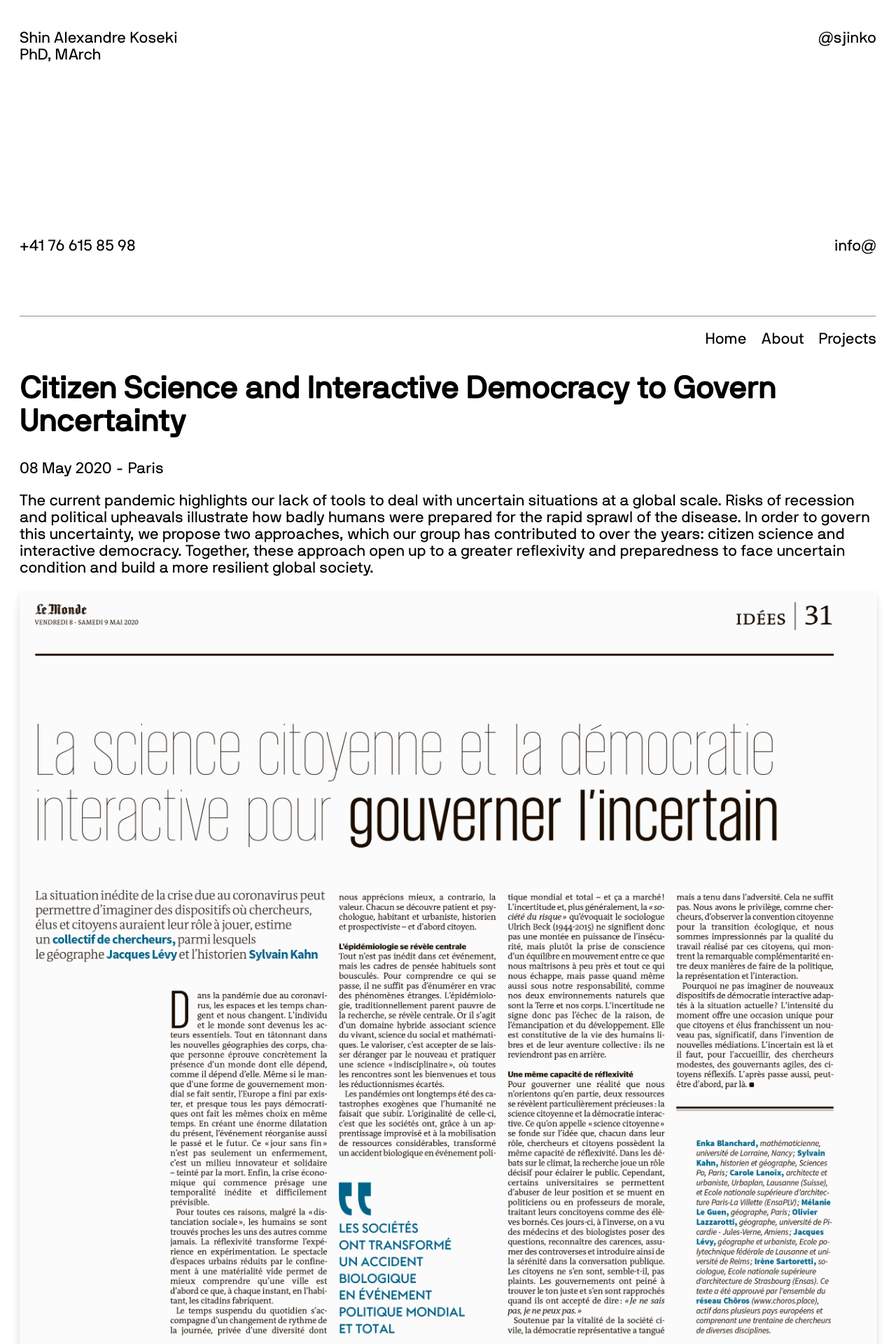
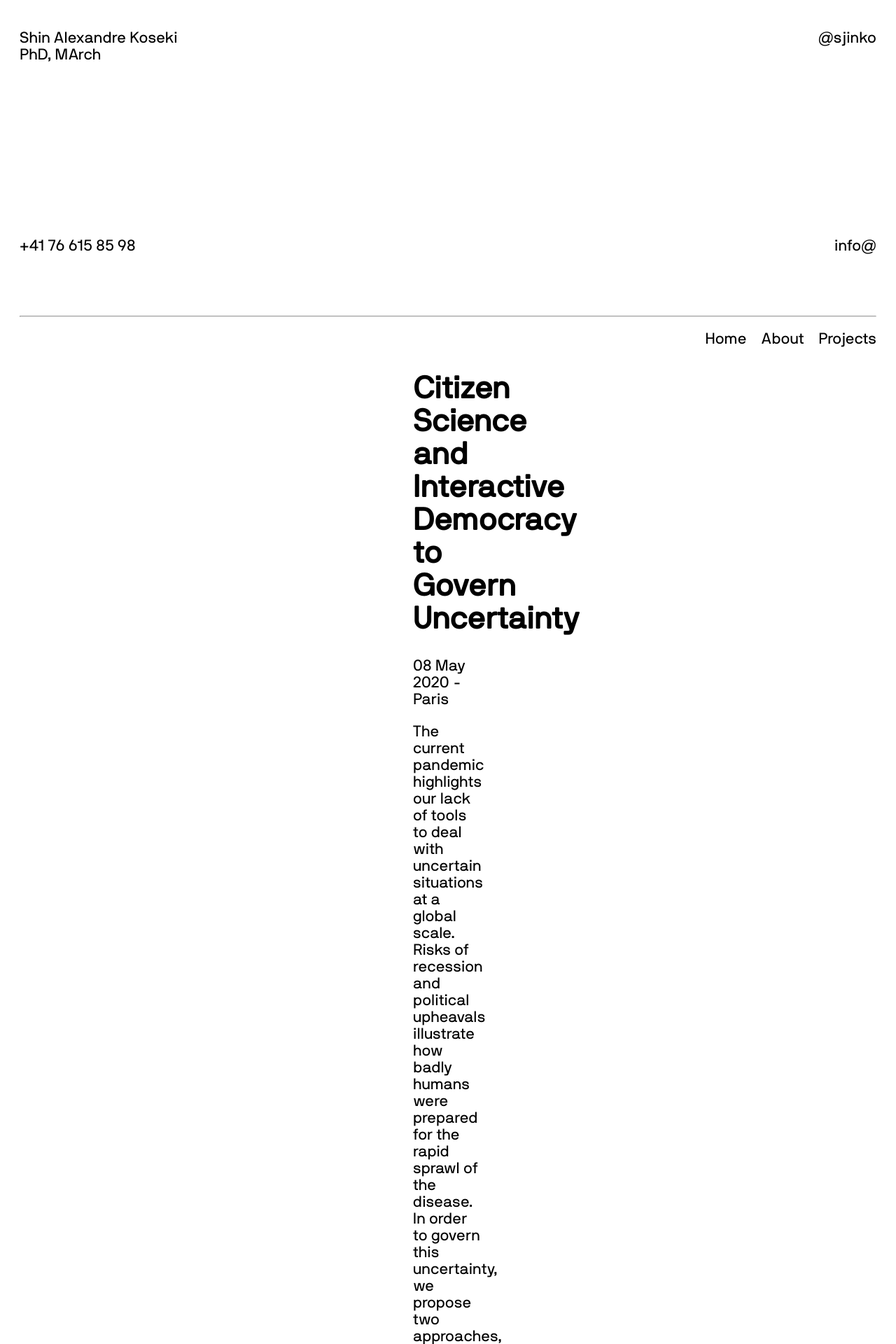
Before and after one commit to sjinko/sjinko.github.io, a Jekyll site: the page built from _posts/2020-05-08-citizen_science_and_interactive_democracy_for_governing_uncertainty.md, in a window 1280 px wide. Shown: the top 1920 px of the page at 70% size. Built offline with Jekyll 4.4.1, drawn with Linux system fonts in a browser that asks for light colours.

Commit message:
Updating .blog-post

```diff
--- a/_sass/main.scss
+++ b/_sass/main.scss
@@ -174,3 +174,8 @@ span.b{
 		width: 40%;
 	}
 }
+
+.blog-post{
+	width: 100px;
+	margin: 0 auto;
+}
```
